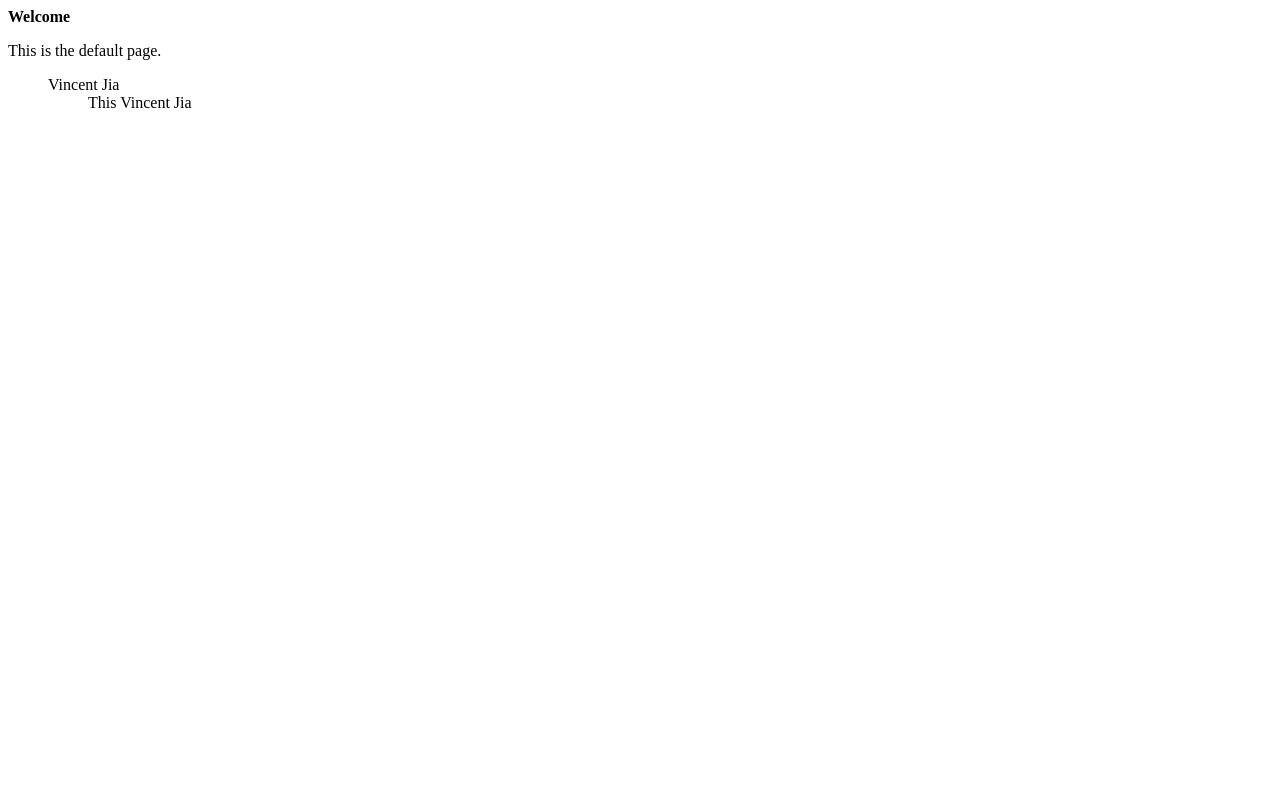
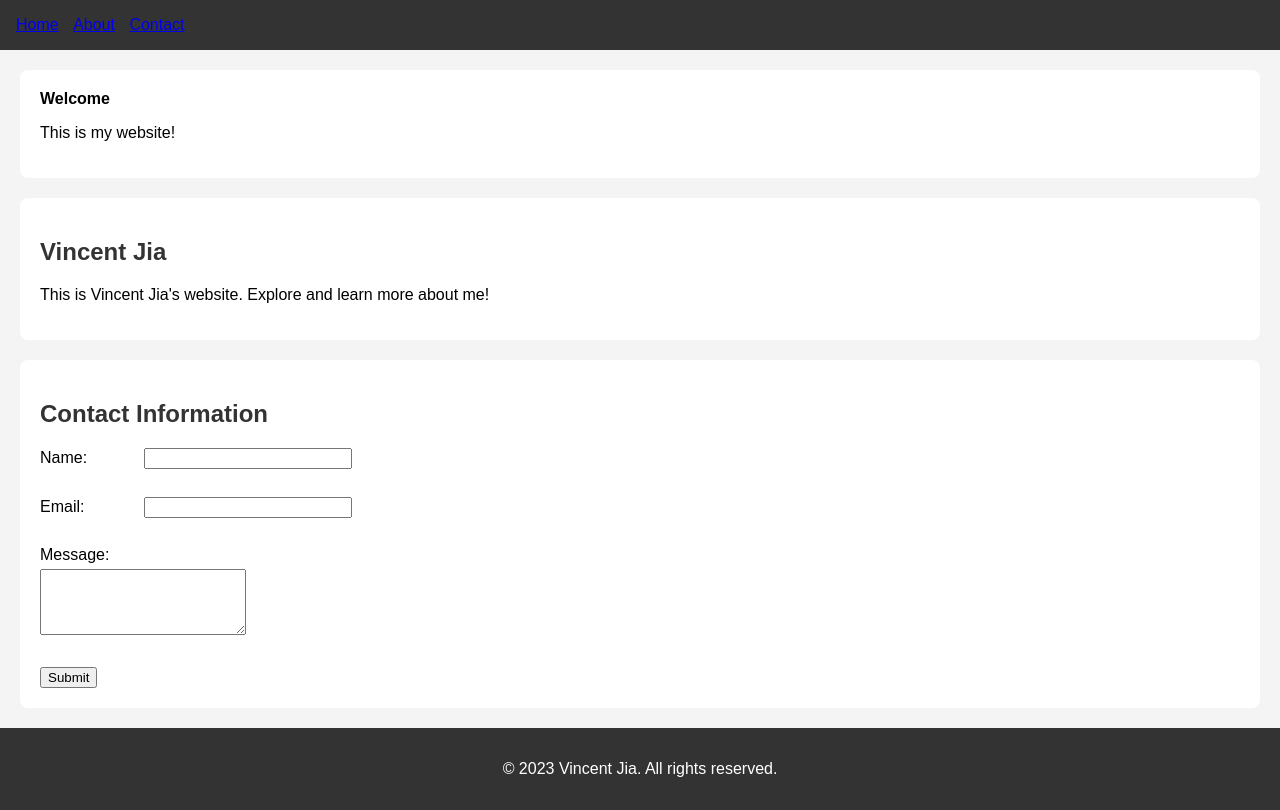
Before and after one commit to jqc-prof/Personal-Website, a plain HTML site: page pages/index.html in a window 1280 px wide. Drawn offline with Linux system fonts and the light colour scheme.

Commit message:
Home page additions

```diff
--- a/assets/scripts/main.js
+++ b/assets/scripts/main.js
@@ -0,0 +1,5 @@
+// Add functionality if needed
+document.addEventListener('DOMContentLoaded', function() {
+    // You can add JavaScript functionality here
+    console.log('Website loaded.');
+});
--- a/assets/styles/main.css
+++ b/assets/styles/main.css
@@ -1,10 +1,45 @@
 body {
-    font-family: Arial, sans-serif;
+    font-family: 'Arial', sans-serif;
+    margin: 0;
+    padding: 0;
     background-color: #f4f4f4;
-    color: #333;
-    margin: 20px;
 }
 
-h1 {
-    color: #007bff;
+header {
+    background-color: #333;
+    color: white;
+    padding: 1em;
 }
+
+nav ul {
+    list-style-type: none;
+    margin: 0;
+    padding: 0;
+}
+
+nav li {
+    display: inline;
+    margin-right: 10px;
+}
+
+section {
+    margin: 20px;
+    padding: 20px;
+    background-color: white;
+    border-radius: 8px;
+}
+
+h1, h2 {
+    color: #333;
+}
+
+footer {
+    background-color: #333;
+    color: white;
+    text-align: center;
+    padding: 1em;
+}
+
+section + section {
+    margin-top: 20px;
+}
--- a/pages/index.html
+++ b/pages/index.html
@@ -3,17 +3,66 @@
 <head>
     <meta charset="UTF-8">
     <meta name="viewport" content="width=device-width, initial-scale=1.0">
-    <title>Home Page</title>
+    <title>My Website</title>
+    <link rel="stylesheet" href="../assets/styles/main.css">
+    <script src="../assets/scripts/main.js"></script>
+    <style>
+        #contactForm label {
+            display: inline-block;
+            width: 100px; /* Set the desired width for the labels */
+            margin-bottom: 5px; /* Adjust the margin-bottom as needed */
+        }
+
+        #contactForm input,
+        #contactForm textarea {
+            display: inline-block;
+            width: 200px; /* Set the desired width for the input fields */
+            margin-bottom: 10px; /* Adjust the margin-bottom as needed */
+        }
+    </style>
 </head>
 <body>
-    <pr>
-        <b>Welcome</b>
-    <p>This is the default page.</p>
-    </pr>
-    <ol>
-        <dt>Vincent Jia</dt>
-        <dd>This Vincent Jia</dd>
-        <a src = "about.html"></a>
-    </ol>
+    <header>
+        <nav>
+            <ul>
+                <li><a href="../pages/index.html">Home</a></li>
+                <li><a href="../pages/about.html">About</a></li>
+                <li><a href="../pages/contact.html">Contact</a></li>
+            </ul>
+        </nav>
+    </header>
+
+    <section id="home">
+        <pr>
+            <b>Welcome</b>
+            <p>This is my website!</p>
+        </pr>
+    </section>
+
+    <section id="about" class="NameDescription">
+        <h1>Vincent Jia</h1>
+        <p>This is Vincent Jia's website. Explore and learn more about me!</p>
+    </section>
+
+    <section id="contact">
+        <h2>Contact Information</h2>
+        <form id="contactForm">
+            <label for="name">Name:</label>
+            <input type="text" id="name" name="name" required>
+            <br><br>
+            <label for="email">Email:</label>
+            <input type="email" id="email" name="email" required>
+            <br><br>
+            <label for="message">Message:</label>
+            <br>
+            <textarea id="message" name="message" rows="4" required></textarea>
+            <br><br>
+            <button type="submit">Submit</button>
+        </form>
+    </section>
+
+    <footer>
+        <p>&copy; 2023 Vincent Jia. All rights reserved.</p>
+    </footer>
 </body>
 </html>
```
